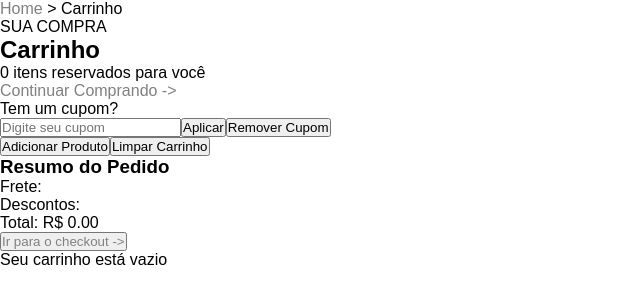
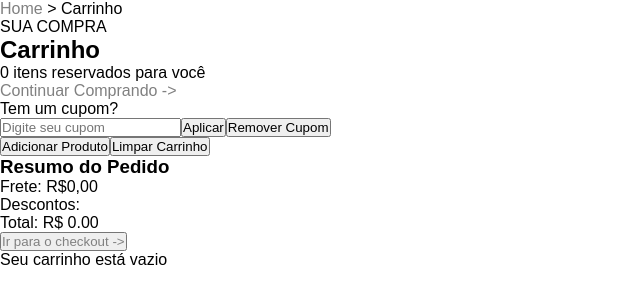
Before and after one commit to Phduartebjj/E-commerce-AgroAgrega, an Angular app in the folder e-commerce-AgroAgrega/: page /cart in a window 1280 px wide. Shown: the top 304 px of the page, without its empty margins (0-640 px from the left). Built offline with nearby package versions, Linux system fonts and the light colour scheme.

Commit message:
fix: Corrige exibição de valores no resumo do pedido e ajusta botão de checkout

```diff
--- a/e-commerce-AgroAgrega/src/app/features/cart/cart.html
+++ b/e-commerce-AgroAgrega/src/app/features/cart/cart.html
@@ -44,11 +44,11 @@
 
   <div>
     <h3>Resumo do Pedido</h3>
-    <p>Frete: </p>
-    <p>Descontos: </p>
-    <p>Total: {{ totalValue() | precoFormatado}}</p>
+    <p>Frete: R$0,00</p>
+    <p>Descontos:</p>
+    <p>Total: {{ totalValue() | precoFormatado }}</p>
 
-    <button> <a routerLink="/checkout">Ir para o checkout -> </a></button>
+    <button><a routerLink="/checkout">Ir para o checkout -> </a></button>
   </div>
 
   @if (isEmpty()) {
```
Also changed, not shown: e-commerce-AgroAgrega/src/app/features/cart/cart.ts (line endings or trailing spaces).
